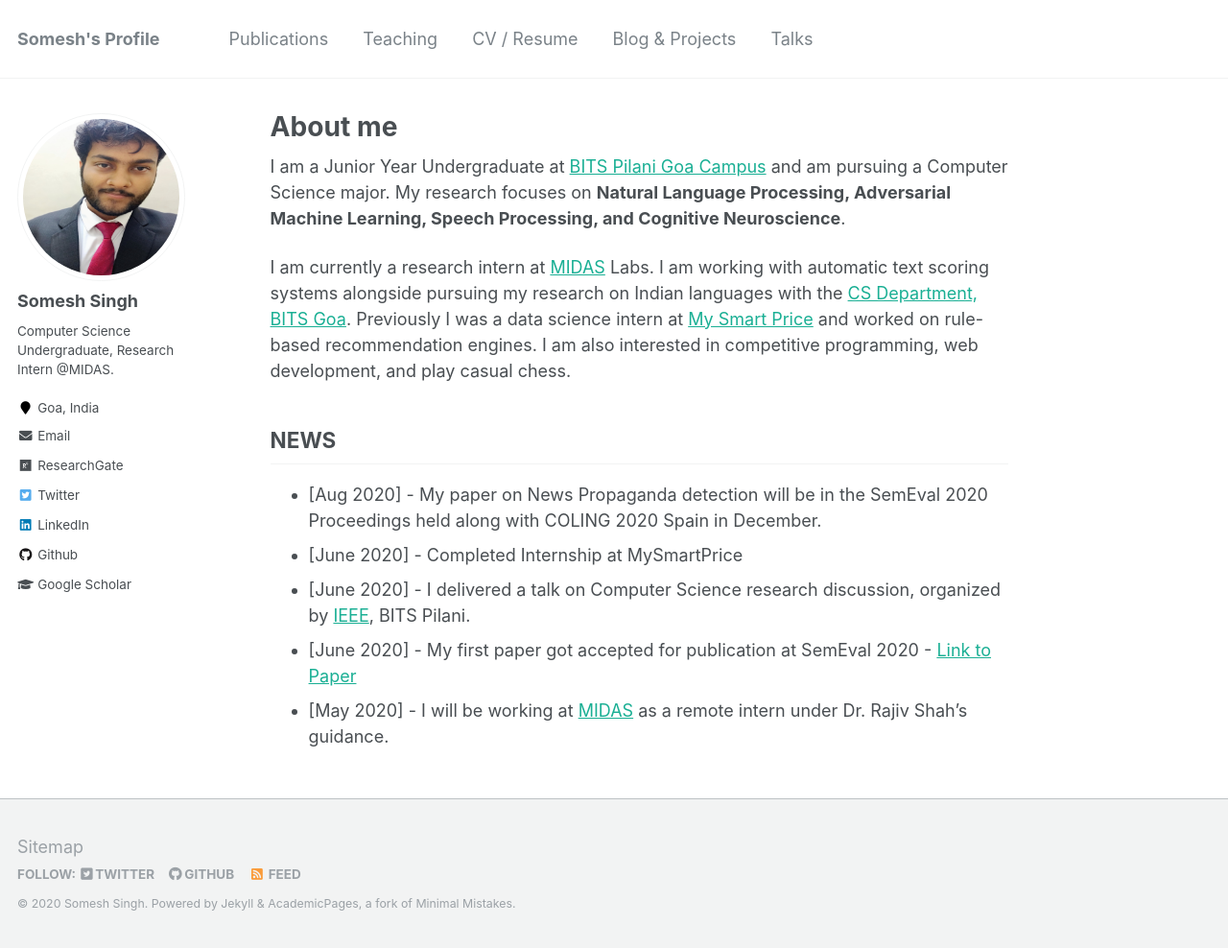
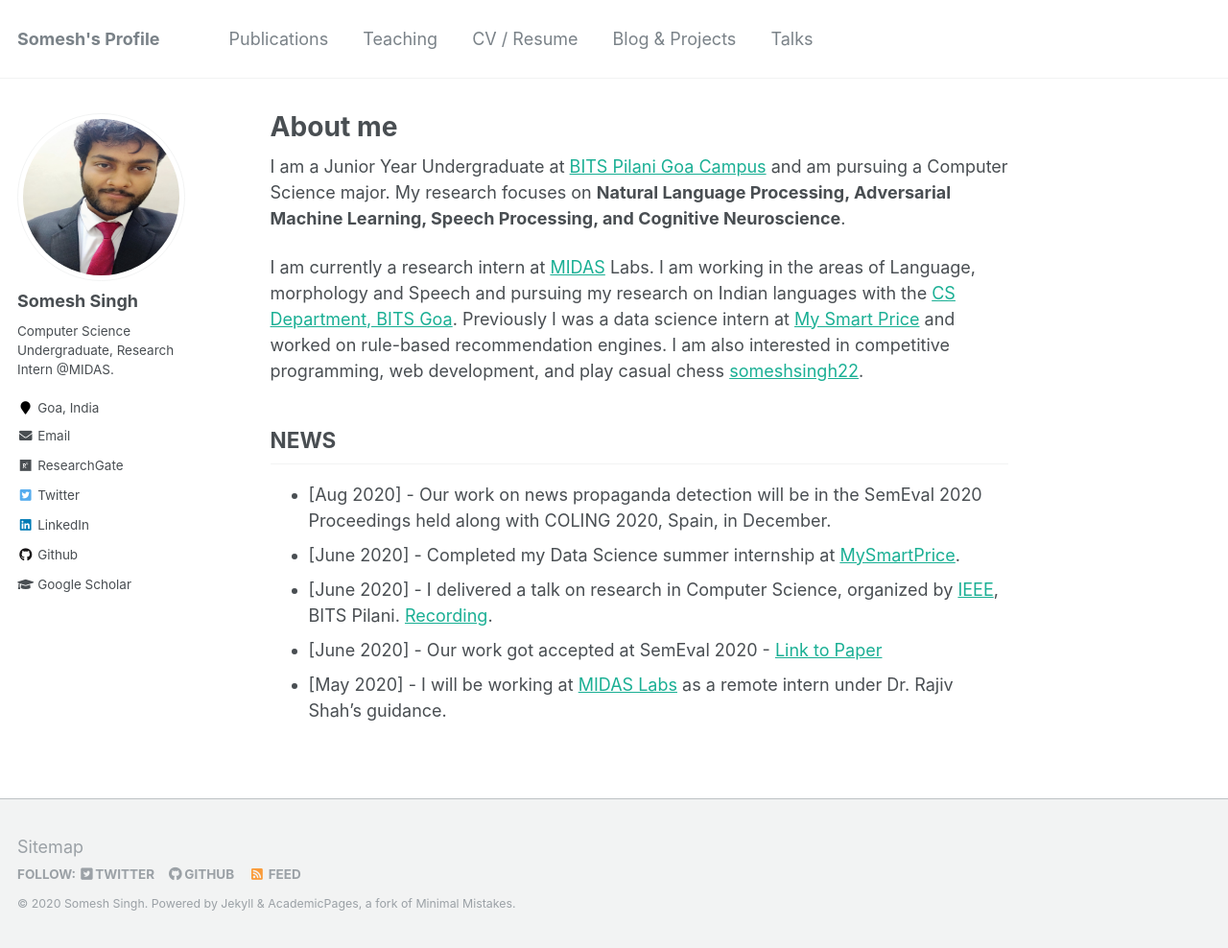
Before and after one commit to someshsingh22/someshsingh22.github.io, a Jekyll site: the page built from _pages/about.md, in a window 1280 px wide and 988 px high. Shown: the whole window at 96% size. Built offline with Jekyll 4.4.1, drawn with Linux system fonts in a browser that asks for light colours.

Commit message:
Update about.md

```diff
--- a/_pages/about.md
+++ b/_pages/about.md
@@ -9,14 +9,14 @@
 ---
 I am a Junior Year Undergraduate at [BITS Pilani Goa Campus](https://www.bits-pilani.ac.in/Goa/index.aspx){:target="_blank"} and am pursuing a Computer Science major. My research focuses on **Natural Language Processing, Adversarial Machine Learning, Speech Processing, and Cognitive Neuroscience**.
 
-I am currently a research intern at [MIDAS](http://midas.iiitd.edu.in/){:target="_blank"} Labs. I am working with automatic text scoring systems alongside pursuing my research on Indian languages with the [CS Department, BITS Goa](https://www.bits-pilani.ac.in/goa/ComputerScienceInformationsSystems/ComputerScienceandInformationSystems){:target="_blank"}. Previously I was a data science intern at [My Smart Price](https://www.mysmartprice.com){:target="_blank"} and worked on rule-based recommendation engines. I am also interested in competitive programming, web development, and play casual chess.
+I am currently a research intern at [MIDAS](http://midas.iiitd.edu.in/){:target="_blank"} Labs. I am working in the areas of Language, morphology and Speech and pursuing my research on Indian languages with the [CS Department, BITS Goa](https://www.bits-pilani.ac.in/goa/ComputerScienceInformationsSystems/ComputerScienceandInformationSystems){:target="_blank"}. Previously I was a data science intern at [My Smart Price](https://www.mysmartprice.com){:target="_blank"} and worked on rule-based recommendation engines. I am also interested in competitive programming, web development, and play casual chess [someshsingh22](https://www.chess.com/member/someshsingh22).
 
 ## NEWS
-* \[Aug 2020\] - My paper on News Propaganda detection will be in the SemEval 2020 Proceedings held along with COLING 2020 Spain in December.
-* \[June 2020\] - Completed Internship at MySmartPrice
-* \[June 2020\] - I delivered a talk on Computer Science research discussion, organized by [IEEE](https://www.bits-pilani.ac.in/goa/chapters){:target="_blank"}, BITS Pilani.
-* \[June 2020\] - My first paper got accepted for publication at SemEval 2020 - [Link to Paper](https://arxiv.org/abs/2006.00593){:target="_blank"}
-* \[May 2020\] - I will be working at [MIDAS](http://midas.iiitd.edu.in/team/Somesh-Kumar-Singh.html){:target="_blank"} as a remote intern under Dr. Rajiv Shah's guidance.
+* \[Aug 2020\] - Our work on news propaganda detection will be in the SemEval 2020 Proceedings held along with COLING 2020, Spain, in December.
+* \[June 2020\] - Completed my Data Science summer internship at [MySmartPrice](https://www.mysmartprice.com/){:target="_blank"}.
+* \[June 2020\] - I delivered a talk on research in Computer Science, organized by [IEEE](https://www.bits-pilani.ac.in/goa/chapters){:target="_blank"}, BITS Pilani. [Recording](https://www.youtube.com/watch?v=kQMy1-9fBTE){:target="_blank"}.
+* \[June 2020\] - Our work got accepted at SemEval 2020 - [Link to Paper](https://www.aclweb.org/anthology/2020.semeval-1.226/){:target="_blank"}
+* \[May 2020\] - I will be working at [MIDAS Labs](http://midas.iiitd.edu.in/team/Somesh-Kumar-Singh.html){:target="_blank"} as a remote intern under Dr. Rajiv Shah's guidance.
 
 <!-- Global site tag (gtag.js) - Google Analytics -->
 <script async src="https://www.googletagmanager.com/gtag/js?id=UA-178463347-2"></script>
```
